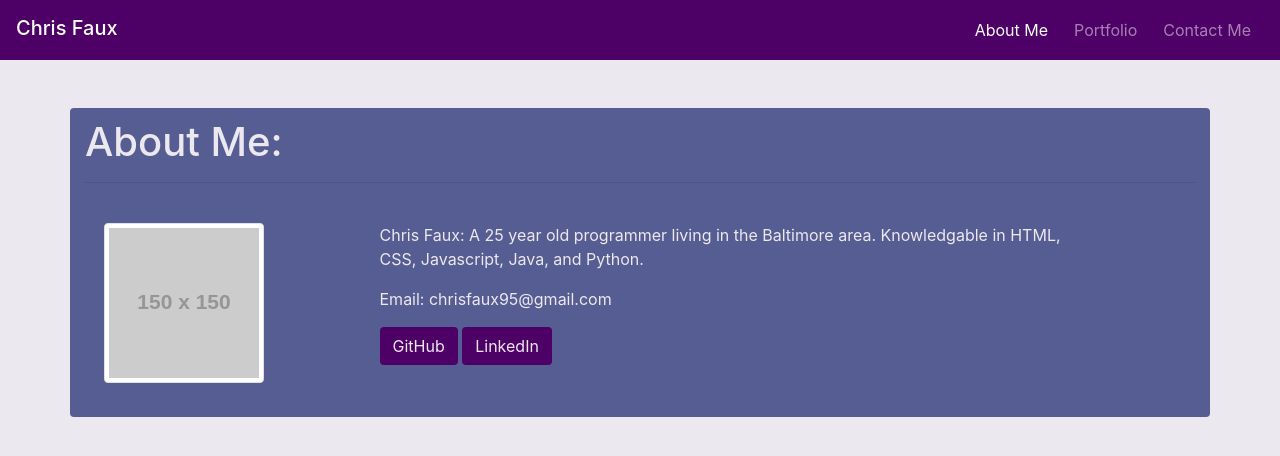
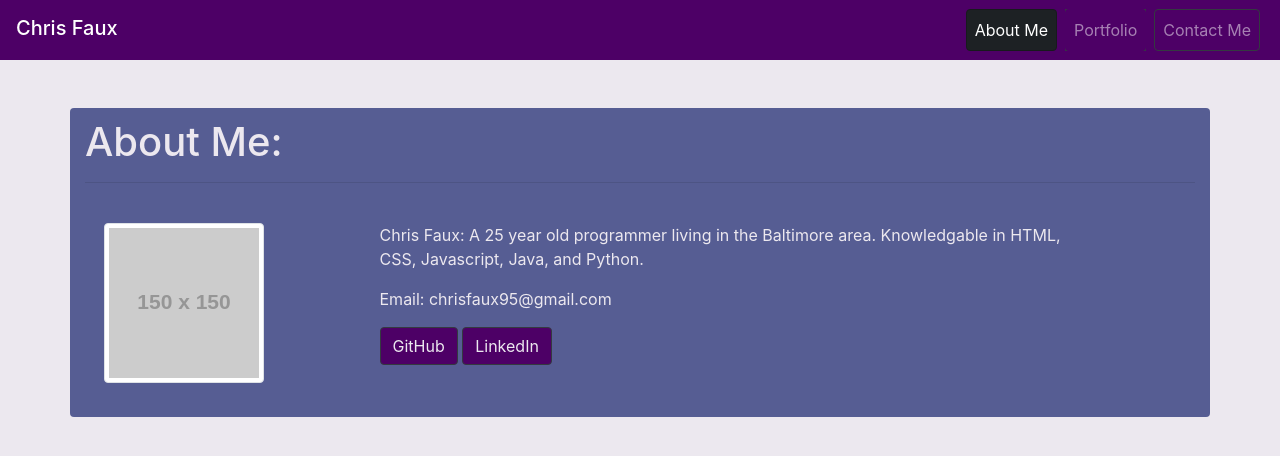
Before and after one commit to chrisfaux95/RUT_homework_2, a plain HTML site: page index.html in a window 1280 px wide. Drawn offline with nearby package versions, Linux system fonts and the light colour scheme; placeholder pictures from the web are drawn by us.

Commit message:
revised btns

```diff
--- a/index.html
+++ b/index.html
@@ -27,13 +27,13 @@
                     navbar-right
                     ml-md-auto">
             <li class="nav-item mx-1">
-                <a class="nav-link active btn" href="index.html">About Me</a>
+                <a class="nav-link btn btn-dark active" href="index.html">About Me</a>
             </li>
-            <li class="nav-item mx-1">
+            <li class="nav-item mx-1 btn-dark">
                 <a class="nav-link btn" href="portfolio.html">Portfolio</a>
             </li>
             <li class="nav-item mx-1">
-                <a class="nav-link btn" href="contact.html">Contact Me</a>
+                <a class="nav-link btn btn-dark" href="contact.html">Contact Me</a>
             </li>
         </ul>
     </nav>
@@ -58,8 +58,8 @@
                         Email: chrisfaux95@gmail.com
                     </p>
                     <p>
-                        <a href="https://github.com/chrisfaux95" class="btn">GitHub</a>
-                        <a href="#" class="btn">LinkedIn</a>
+                        <a href="https://github.com/chrisfaux95" class="btn btn-dark">GitHub</a>
+                        <a href="#" class="btn btn-dark">LinkedIn</a>
                     </p>
                 </div>
             </div>
```
